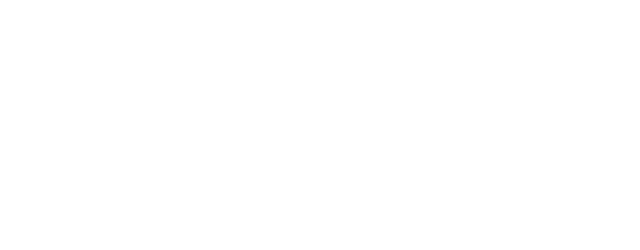
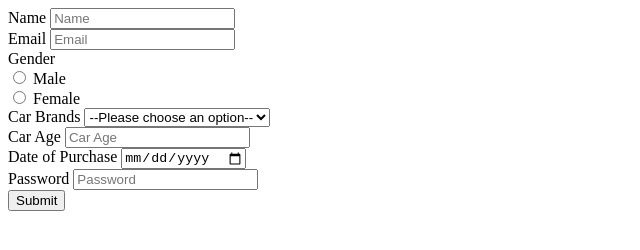
Before and after one commit to acciojob/car-insurance-form-MohdAzmaan1, a website: page main.html in a window 1280 px wide. Shown: the whole page, without its empty margins (0-640 px from the left). Drawn offline with Linux system fonts and the light colour scheme.

Commit message:
created a submission

```diff
--- a/main.html
+++ b/main.html
@@ -10,7 +10,47 @@
 	<!-- the entire body must be written by student -->
     <script type="text/javascript" src="./script.js">
 </script>
-
+	<form method="POST">
+  <div>
+    <label for="name">Name</label>
+    <input type="text" id="name" name="name" placeholder="Name" required>
+  </div>
+  <div>
+    <label for="email">Email</label>
+    <input type="email" id="email" name="email" placeholder="Email" required>
+  </div>
+  <div>
+    <label for="gender">Gender</label><br>
+    <input type="radio" id="gender_m" name="gender" value="Male" required>
+    <label for="gender_m">Male</label><br>
+    <input type="radio" id="gender_f" name="gender" value="Female" required>
+    <label for="gender_f">Female</label><br>
+  </div>
+  <div>
+    <label for="cars">Car Brands</label>
+    <select id="cars" name="cars">
+      <option value="" disabled selected>--Please choose an option--</option>
+      <option value="BMW">BMW</option>
+      <option value="Audi">Audi</option>
+      <option value="Mercedez">Mercedez</option>
+    </select>
+  </div>
+  <div>
+    <label for="carage">Car Age</label>
+    <input type="number" id="carage" name="carage" placeholder="Car Age" required>
+  </div>
+  <div>
+    <label for="dop">Date of Purchase</label>
+    <input type="date" id="dop" name="dop" required>
+  </div>
+  <div>
+    <label for="password">Password</label>
+    <input type="password" id="password" name="password" placeholder="Password" required>
+  </div>
+  <div>
+    <button type="submit">Submit</button>
+  </div>
+</form>
 </body>
 
 </html>
```
